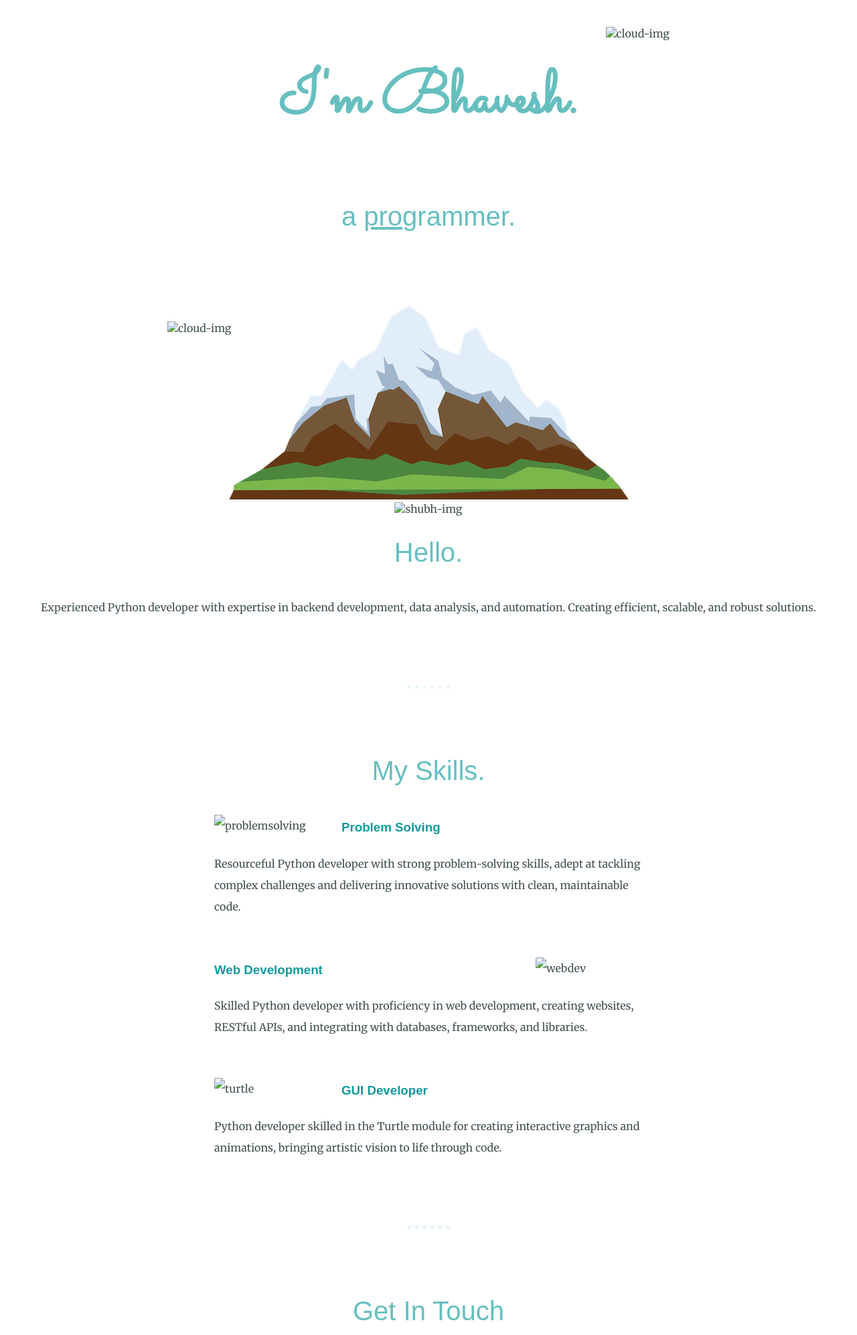
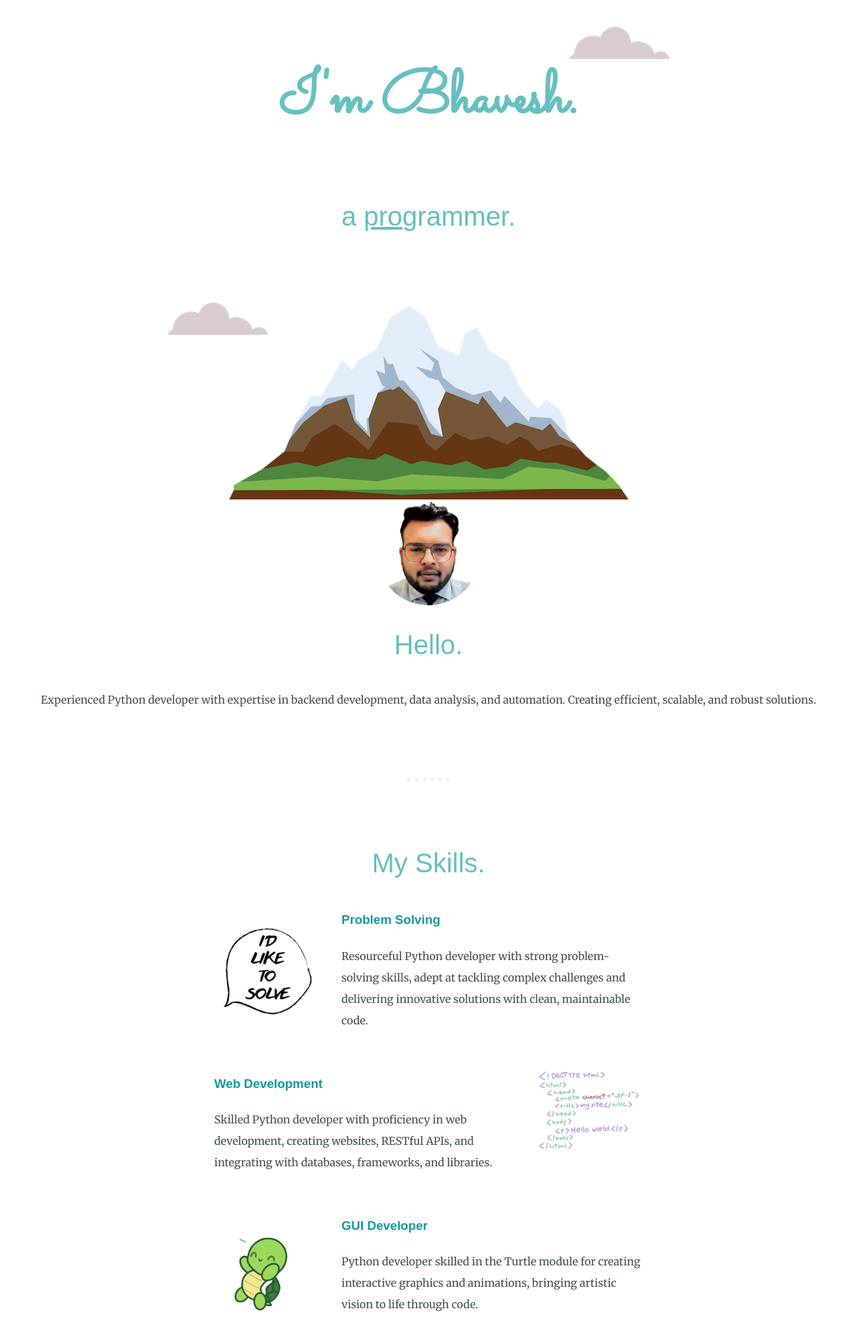
Before and after one commit to imbhav01/imbhav01.github.io, a plain HTML site: page index.html in a window 1280 px wide. Shown: the top 1994 px of the page at 67% size. Drawn offline with Linux system fonts and the light colour scheme; files that its build step writes are made by us from their sources; files whose address does not match are found by name.

Commit message:
Update index.html

```diff
--- a/index.html
+++ b/index.html
@@ -3,24 +3,24 @@
   <head>
     <meta charset="utf-8">
     <title>Bhavesh Anand Bajpai</title>
-    <link rel="stylesheet" href="css/styles.css">
-    <link rel="icon" href="images/favicon.ico">
+    <link rel="stylesheet" href="styles.css">
+    <link rel="icon" href="favicon.ico">
     <link rel="preconnect" href="https://fonts.googleapis.com"><link rel="preconnect" href="https://fonts.gstatic.com" crossorigin><link href="https://fonts.googleapis.com/css2?family=Merriweather&family=Sacramento&display=swap" rel="stylesheet">
   </head>
   <body>
     <div class="top-container">
-      <img class="top-cloud" src="images/cloud.png" alt="cloud-img">
+      <img class="top-cloud" src="cloud.png" alt="cloud-img">
       <div class="title-text">
       <h1>I'm Bhavesh.</h1>
       <h2>a <span class="pro">pro</span>grammer.</h2>
       </div>
-      <img class="bottom-cloud" src="images/cloud.png" alt="cloud-img">
+      <img class="bottom-cloud" src="cloud.png" alt="cloud-img">
       <img src="images/mountain.png" alt="mountain-img">
     </div>
 
     <div class="middle-container">
       <div class="profile">
-        <img src="images/shubh.jpg" alt="shubh-img">
+        <img src="shubh.jpg" alt="shubh-img">
     <h2>Hello.</h2>
     <p>Experienced Python developer with expertise in backend development, data analysis, and automation. Creating efficient, scalable, and robust solutions.</p>
   </div>
@@ -28,17 +28,17 @@
   <div class="skills">
     <h2>My Skills.</h2>
     <div class="skill-row">
-      <img class="problemsolving" src="images/problemsolving.gif" alt="problemsolving">
+      <img class="problemsolving" src="problemsolving.gif" alt="problemsolving">
       <h3>Problem Solving</h3>
       <p class="problemsolving-des">Resourceful Python developer with strong problem-solving skills, adept at tackling complex challenges and delivering innovative solutions with clean, maintainable code.</p>
     </div>
     <div class="skill-row">
-      <img class="webdev" src="images/web developement.gif" alt="webdev">
+      <img class="webdev" src="web developement.gif" alt="webdev">
       <h3>Web Development</h3>
       <p class="webdev-des">Skilled Python developer with proficiency in web development, creating websites, RESTful APIs, and integrating with databases, frameworks, and libraries.</p>
     </div>
     <div class="skill-row">
-      <img class="turtle" src="images/turtle.gif" alt="turtle">
+      <img class="turtle" src="turtle.gif" alt="turtle">
       <h3>GUI Developer</h3>
       <p class="turtle-des">Python developer skilled in the Turtle module for creating interactive graphics and animations, bringing artistic vision to life through code.</p>
     </div>
```
